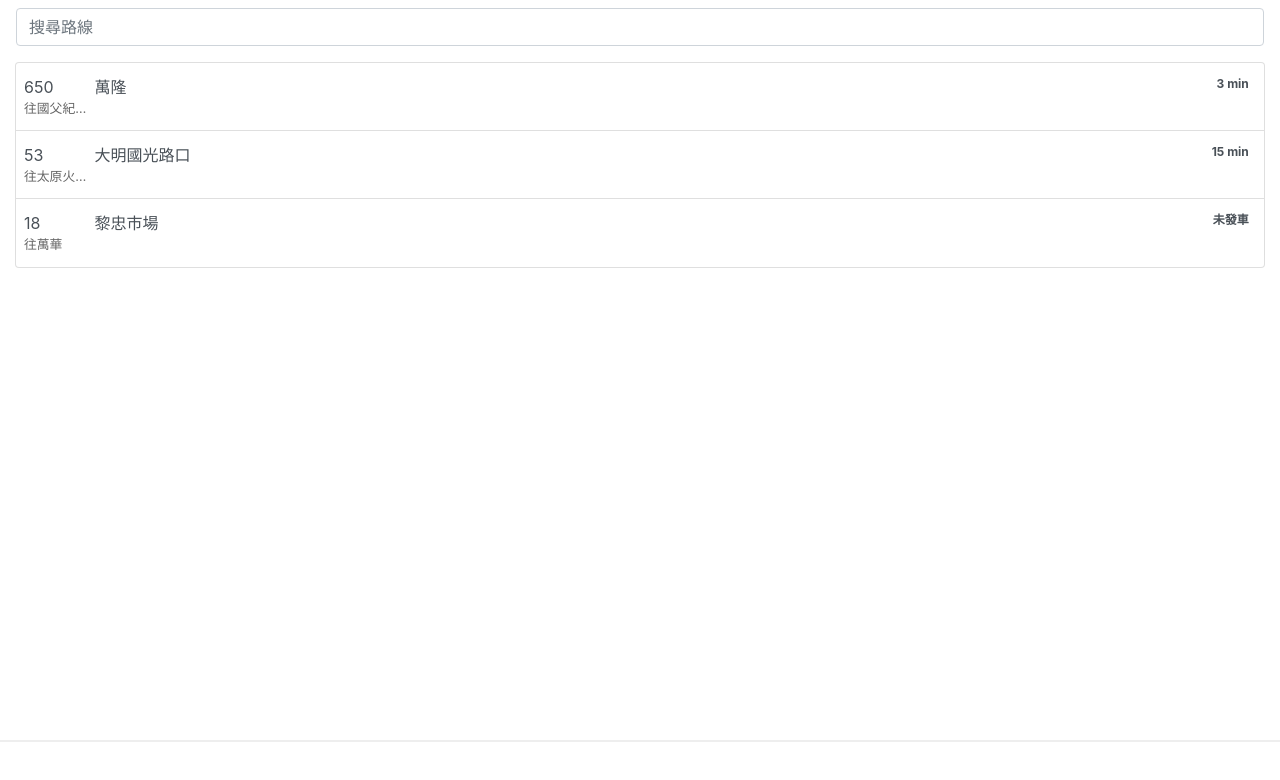
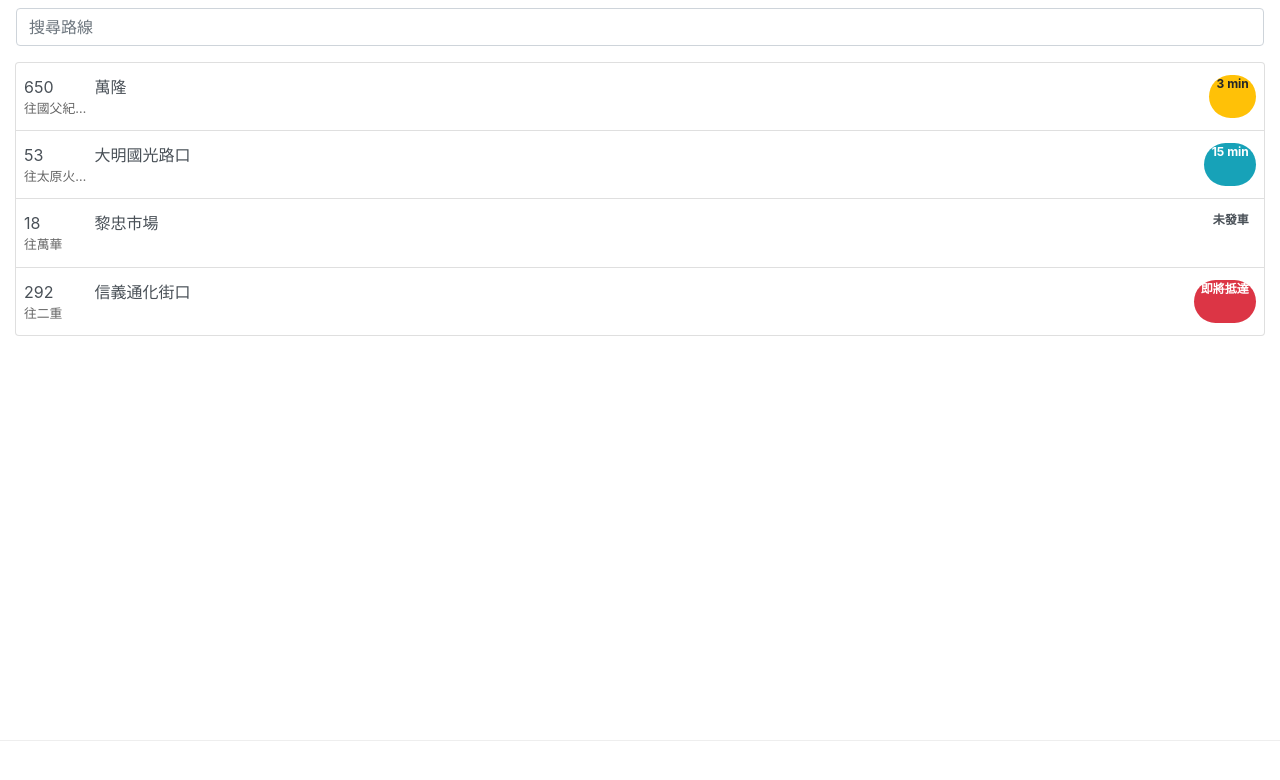
Before and after one commit to Yukaii/bus-x, a Vue app: page / in a window 1280 px wide. Shown: the top 780 px of the page. Built offline with nearby package versions, Linux system fonts and the light colour scheme; some icons are missing.

Commit message:
Update badge style

```diff
--- a/src/App.vue
+++ b/src/App.vue
@@ -14,7 +14,7 @@
             <div class="route-dest">往國父紀念館</div>
           </div>
           <div class="route-name">萬隆</div>
-          <span class="badge badge-default badge-pill">3 min</span>
+          <span class="badge badge-default badge-pill badge-warning">3 min</span>
         </div>
         <div class="list-group-item list-group-item-action">
           <div class="route-detail">
@@ -22,7 +22,7 @@
             <div class="route-dest">往太原火車站</div>
           </div>
           <div class="route-name">大明國光路口</div>
-          <span class="badge badge-default badge-pill">15 min</span>
+          <span class="badge badge-default badge-pill badge-info">15 min</span>
         </div>
         <div class="list-group-item list-group-item-action">
           <div class="route-detail">
@@ -31,6 +31,14 @@
           </div>
           <div class="route-name">黎忠市場</div>
           <span class="badge badge-default badge-pill">未發車</span>
+        </div>
+        <div class="list-group-item list-group-item-action">
+          <div class="route-detail">
+            <div class="route-number">292</div>
+            <div class="route-dest">往二重</div>
+          </div>
+          <div class="route-name">信義通化街口</div>
+          <span class="badge badge-default badge-pill badge-danger">即將抵達</span>
         </div>
       </div>
     </div>
@@ -114,7 +122,7 @@ export default {
   padding: 0;
 
   border-style: solid;
-  border-width: 2px 0 0 0;
+  border-width: 1px 0 0 0;
   border-color: #eee;
 
   .tab-btn {
```
